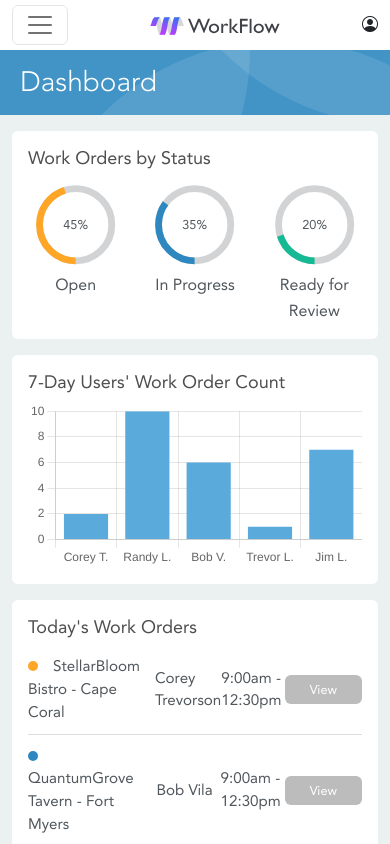
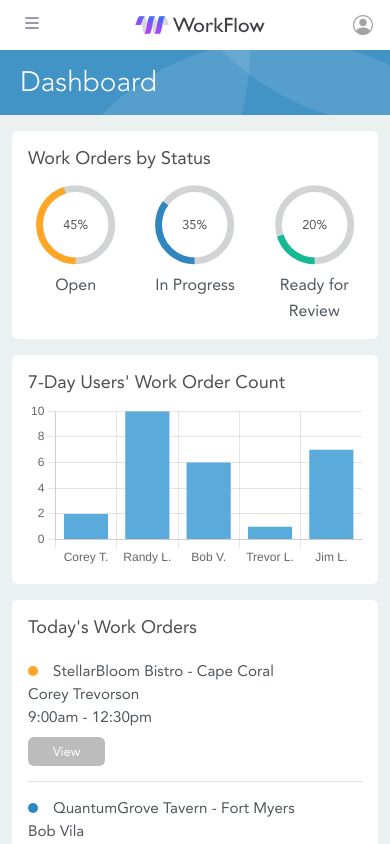
Before and after one commit to shawnpatoka/workflow-frontend-v1, a React (Vite) app: page / in a window 390 px wide. Shown: the top 844 px of the page. Built offline with nearby package versions, Linux system fonts and the light colour scheme.

Commit message:
top nav styles, work order list row made to cols

```diff
--- a/src/assets/Logo.jsx
+++ b/src/assets/Logo.jsx
@@ -3,7 +3,7 @@ import logoSvg from './workflow_color_darktext.svg';
 function Logo({ isDarkMode }) {
   return (
     <>
-      <img src={logoSvg} alt="WorkFlow - Work Order Management" style={{ width: '130px', height: 'auto' }} />
+      <img src={logoSvg} alt="WorkFlow - Work Order Management" style={{ width: '130px', height: 'auto', marginBottom: '3px' }} />
     </>
   )
 }
--- a/src/components/AdminWorkOrderList.jsx
+++ b/src/components/AdminWorkOrderList.jsx
@@ -96,11 +96,14 @@ function AdminWorkOrderList({ isTomorrow }) {
           </div>
           <div className="work-order-cell">{workOrder.assignee}</div>
           <div className="work-order-cell">{workOrder.time_start} - {workOrder.time_end}</div>
-          <div className="work-order-cell text-end"><Link to={"/work-order/" + workOrder.link} className="btn btn-regular btn-light">View</Link></div>
+          <div className="work-order-cell text-end"><Link to={"/work-order/" + workOrder.link} className="btn btn-regular-wide btn-light mt-2 mt-sm-0">View</Link></div>
         </div >
       )
       }
       {(isTomorrow && !isLoading) && <AlertAdminNoWorkOrders />}
+
+
+
 
     </>
   )
--- a/src/index.css
+++ b/src/index.css
@@ -94,7 +94,18 @@ font-weight: 300;
     border: none;
 }
 
+.btn-small {
+    padding: 7px 5px;
+    font-size: 1.125rem;
+    line-height: 1.125rem;
+}
+
 .btn-regular {
+    padding: 5px 5px;
+    font-size: .8rem;
+}
+
+.btn-regular-wide {
     padding: 5px 25px;
     font-size: .8rem;
 }
@@ -108,6 +119,17 @@ font-weight: 300;
 /* button colors */
 
 
+
+.btn-transparent {
+    background-color: transparent;
+    color: #555563;
+    font-weight: 700;
+}
+
+.btn-transparent:hover {
+    background-color: #dbdbdb;
+    color: #6d6d6d;
+}
 
 .btn-light {
     background-color: #bcbcbc;
@@ -154,6 +176,18 @@ font-weight: 300;
 .work-order-cell-lg {
     flex-grow: 2;
 }
+
+@media (max-width: 575.98px) {
+    .work-order-row {
+      flex-direction: column;
+      align-items: start;
+      padding: 15px 0 15px 0;
+    }
+    .work-order-cell {
+        padding: 0 0 0 0;
+    }
+  }
+
 
 .status-circle {
     display: inline-block;
--- a/src/layout/TopNavBar.jsx
+++ b/src/layout/TopNavBar.jsx
@@ -5,13 +5,17 @@ function TopNavBar() {
   return (
     <nav className="navbar bg-white-full fixed-top p-0" style={{ height: '50px' }}>
       <div className="container-fluid d-flex justify-content-between align-items-center">
-        <button className="navbar-toggler" type="button" data-bs-toggle="collapse" data-bs-target="#navbarToggleExternalContent" aria-controls="navbarToggleExternalContent" aria-expanded="false" aria-label="Toggle navigation">
-          <span className="navbar-toggler-icon"></span>
+
+        <button className="btn btn-regular btn-transparent">
+          <i className="bi btn-small bi-list" style={{ fontSize: '1.25rem' }}></i>
         </button>
 
         <Link to='/'><Logo isDarkMode={false} /></Link>
 
-        <i className="bi bi-person-circle"></i>
+
+        <button className="btn btn-regular btn-transparent">
+          <i className="bi bi-person-circle" style={{ fontSize: '1.25rem', color: '#a3a3a3' }}></i>
+        </button>
       </div>
     </nav>
   )
```
